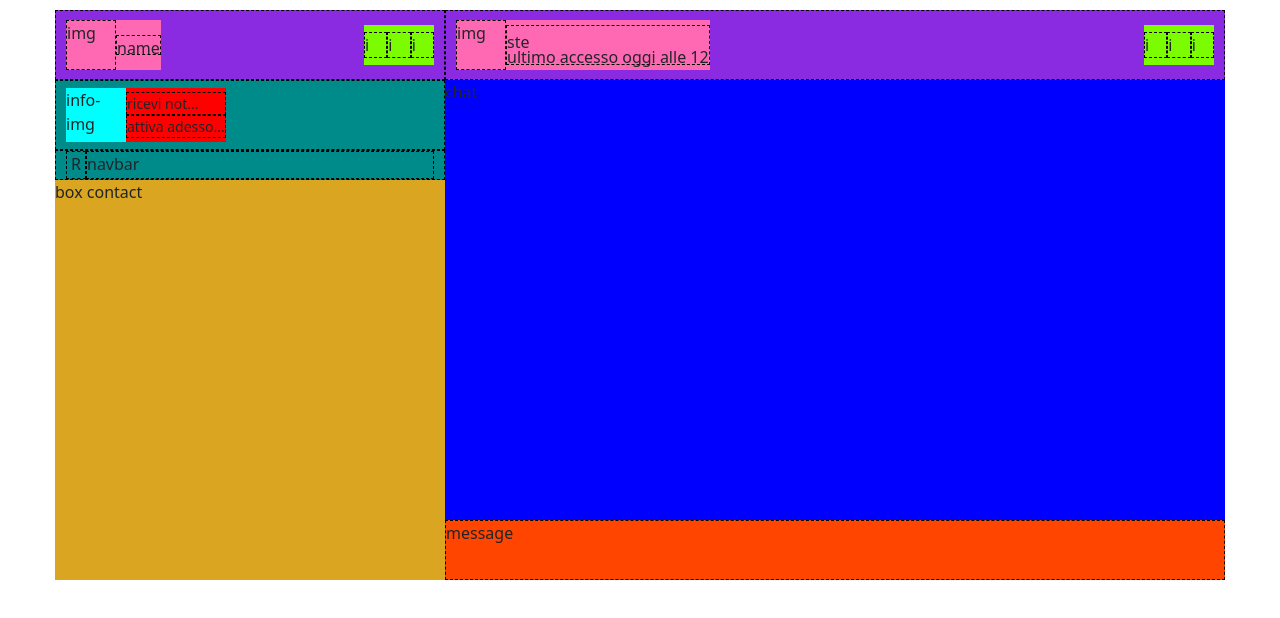
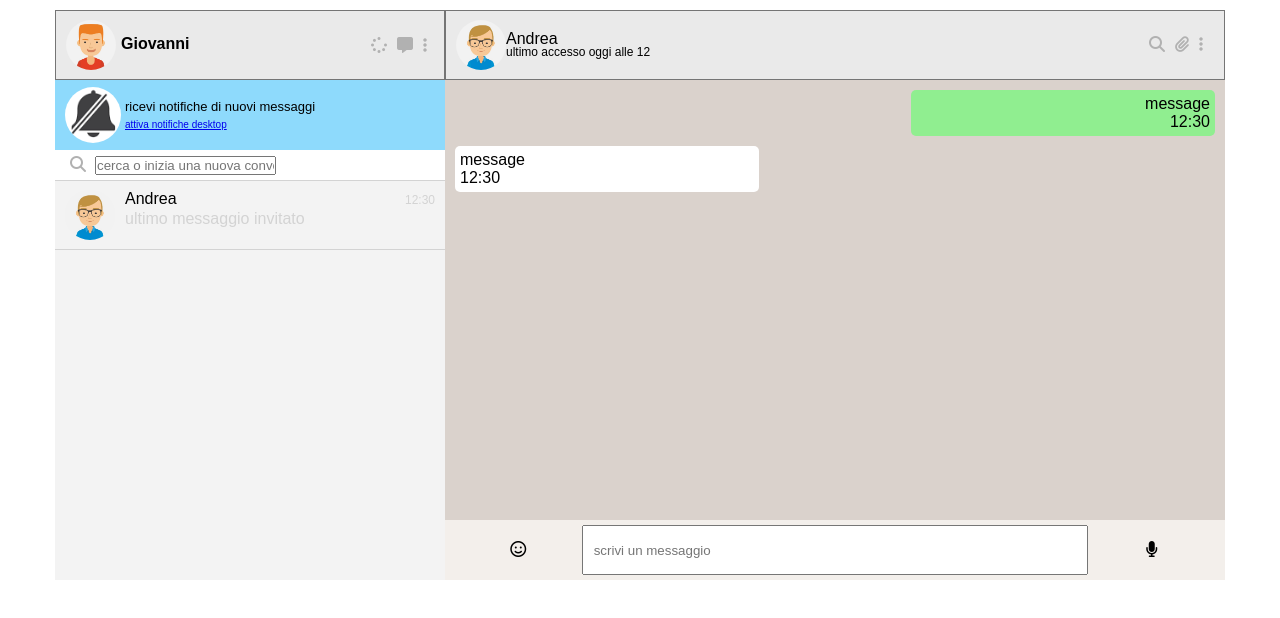
Before and after one commit to StefanoDellamore/vue-boolzapp, a plain HTML site: page index.html in a window 1280 px wide. Drawn offline with nearby package versions, Linux system fonts and the light colour scheme.

Commit message:
Finalizzazione struttura

```diff
--- a/css/style.css
+++ b/css/style.css
@@ -26,12 +26,10 @@ img {
     justify-content: center;
     align-items: center;
     height: 70px;
-    background-color: firebrick;
 }
 
 .body-contact {
     height: calc(100% - 70px);
-    background-color: darkcyan;
 }
 
 .container-info {
@@ -39,47 +37,47 @@ img {
 }
 
 .box-contact {
+    background-color: #f3f3f3;
     height: 400px;
-    background-color: goldenrod;
+    overflow: auto;
 }
 
 .box-message {
     height: calc(100% - 440px);
-    border: 1px dashed black;
 }
 
 .box-info {
     display: flex;
     align-items: center;
     height: 70px;
-    border: 1px dashed black;
+    background-color: #8EDAFC;
 }
 
 .box-research {
+    display: flex;
+    align-items: center;
     height: 30px;
-    border: 1px dashed black;
 }
 
 /* container-chat */
 
 .container-chat {
-    height: 100% ;
-    background-color: green;
+    height: 100%;
 }
 
 .header-chat {
     height: 70px;
-    background-color: saddlebrown;
 }
 
 .body-chat {
-    height: calc(100% - 70px);
-    background-color: orangered;
+    height: calc(100% - 80px);
+    background-color: #F3EEEAed;
 }
 
 .box-chat {
     height: 440px;
-    background-color: blue;
+    background-color: #DAD2CC;
+    overflow: auto;
 }
 
 /* header-contact / header chat */
@@ -92,29 +90,27 @@ img {
     height: 100%;
     width: 100%;
     padding: 10px;
-    background-color: blueviolet;
-    border: 1px dashed black;
+    background-color: #EAEAEA;
+    border: 1px solid rgb(117, 117, 117);
 }
 
 .header-contact-user-left, .header-chat-user-left {
     display: flex;
     justify-content: space-between;
     align-items: center;
-
     height: 50px;
-    background-color: hotpink;
 }
 
-.header-contact-user-img, .header-chat-user-img {
+.header-contact-user-img, .header-chat-user-img, .user-img {
     width: 50px;
     height: 50px;
-    border: 1px dashed black;
+    border-radius: 50%;
 }
 
 .header-contact-user-name {
     width: calc(100% - 50px);
     height: 20px;
-    border: 1px dashed black;
+    margin-left: 5px;
 }
 
 .header-chat-user-name {
@@ -123,7 +119,6 @@ img {
     flex-direction: column;
     width: calc(100% - 50px);
     height: 40px;
-    border: 1px dashed black;
 }
 
 /* da modificare */
@@ -133,6 +128,7 @@ img {
 
 .date {
     height: 15px;
+    font-size: 12px;
 }
 
 /* right */
@@ -143,12 +139,15 @@ img {
     justify-content: center;
     width: 70px;
     height: 40px;
-    background-color: lawngreen;
 }
 
 .header-contact-user-button, .header-chat-user-button {
     width: 35px;
-    border: 1px dashed black;
+}
+
+.fa-solid {
+    margin: 0 5px;
+    color: #B1B1B1;
 }
 
 
@@ -159,7 +158,6 @@ img {
     margin-left: 10px;
     height: 80%;
     width: 60px;
-    background-color: aqua;
 }
 
 .box-info-text {
@@ -167,7 +165,14 @@ img {
     flex-direction: column;
     justify-content: center;
     height: 80%;
-    background-color: red;
+}
+
+a {
+    font-size: 10px;
+}
+
+.notification {
+    font-size: 13px;
 }
 
 /* da modifcare */
@@ -187,14 +192,117 @@ img {
 }
 
 .box-research-button {
-    border: 1px dashed black;
     text-align: center;
     width: 20px;
+    margin: 0 10px;
+}
+
+.box-research-navbar {
+    width: calc(100% - 50px);
+    margin-right: 10px;
+}
+
+/* box-chat*/
+
+.container-user-single {
+    display: flex;
+    justify-content: space-between;
+    align-items: center;
+    height: 70px;
+    width: 100%;
+    border-top: 1px solid lightgray;
+    border-bottom: 1px solid lightgray;
+}
+
+.container-user-single-left {
+    display: flex;
+    margin: 0 10px;
+}
+
+.container-user-single-right {
+    margin: 0 10px;
+    padding-bottom: 30px;
+}
+
+.box-info-user {
+    display: flex;
+    justify-content: center;
+    align-items: center;
+}
+
+.user-name-details {
     margin-left: 10px;
 }
 
-.box-research-navbar {
-    border: 1px dashed black;
-    width: calc(100% - 40px);
-    margin-right: 10px;
+.user-last-message {
+    color: lightgray;
 }
+
+.user-name {
+    height: 20px;
+}
+
+.user-date {
+    font-size: 12px;
+    color: lightgray;
+}
+
+.container-message {
+    padding: 10px;
+}
+
+.single-message-container {
+    display: flex;
+}
+
+.single-message-container.sent {
+    justify-content: flex-end;
+}
+
+.box-single-message {
+    border-radius: 5px;
+    padding: 5px;
+    margin-bottom: 10px;
+}
+
+.single-message-container.sent > .box-single-message {
+    min-width: 40%;
+    background-color: lightgreen;
+    text-align: end;
+}
+
+.send {
+    justify-content: flex-end;
+}
+
+.single-message-container.received > .box-single-message {
+    min-width: 40%;
+    background-color: white;
+}
+
+/* box-message*/
+
+.box-message {
+    display: flex;
+    justify-content: space-between;
+    align-items:center;
+    text-align: center;
+    padding: 10px;
+}
+
+.box-message-navbar {
+    width: 80%;
+}
+
+.box-message-navbar > input {
+    width: 100%;
+    height: 50px;
+    padding: 10px;
+}
+
+.box-message-button {
+    width: 20%;
+}
+.fa-microphone {
+    color: black;
+}
--- a/index.html
+++ b/index.html
@@ -7,7 +7,7 @@
         <!-- CSS -->
         <link rel="stylesheet" href="css/style.css">
         <!-- Font awesome  -->
-        <link rel="stylesheet" href="https://cdn.jsdelivr.net/npm/bootstrap@5.3.2/dist/css/bootstrap.min.css" integrity="sha384-T3c6CoIi6uLrA9TneNEoa7RxnatzjcDSCmG1MXxSR1GAsXEV/Dwwykc2MPK8M2HN" crossorigin="anonymous">
+        <link rel="stylesheet" href="https://cdnjs.cloudflare.com/ajax/libs/font-awesome/6.5.1/css/all.min.css" integrity="sha512-DTOQO9RWCH3ppGqcWaEA1BIZOC6xxalwEsw9c2QQeAIftl+Vegovlnee1c9QX4TctnWMn13TZye+giMm8e2LwA==" crossorigin="anonymous" referrerpolicy="no-referrer" />
         <!-- 12-Bool  -->
         <link rel="stylesheet" href="css/12bool.css">
         <title>vue-boolzapp</title>
@@ -28,15 +28,18 @@
 
                                 <div class="header-contact-user">
                                     <div class="header-contact-user-left">
-                                        <div class="header-contact-user-img">img</div>
-                                        <div class="header-contact-user-name">name</div>
-
+                                        <div class="header-contact-user-img">
+                                            <img style="border-radius: 50%;" src="img/avatar_1.jpg" alt="">
+                                        </div>
+                                        <div class="header-contact-user-name">
+                                            <strong>Giovanni</strong>
+                                        </div>
                                     </div>
 
                                     <div class="header-contact-user-right">
-                                        <div class="header-contact-user-button">i</div>
-                                        <div class="header-contact-user-button">i</div>
-                                        <div class="header-contact-user-button">i</div>
+                                        <i class="fa-solid fa-spinner"></i>
+                                        <i class="fa-solid fa-message"></i>
+                                        <i class="fa-solid fa-ellipsis-vertical"></i>
                                     </div>
                                 </div>
 
@@ -46,19 +49,54 @@
                             <div class="body-contact">
                                 <div class="container-info">
                                     <div class="box-info">
-                                        <div class="box-info-img">info-img</div>
+                                        <div class="box-info-img">
+                                            <img style="border-radius: 50%;" src="img/images.png" alt="">
+                                        </div>
                                         <div class="box-info-text">
-                                            <div class="name2">ricevi not...</div>
-                                            <div class="date1">attiva adesso...</div>
+                                            <div class="notification">ricevi notifiche di nuovi messaggi</div>
+                                            <div class="notification-2">
+                                                <a href="#">attiva notifiche desktop</a>
+                                            </div>
                                         </div>
                                     </div>
 
+                                    <!---->
+
                                     <div class="box-research">
-                                        <div class="box-research-button">R</div>
-                                        <div class="box-research-navbar">navbar</div>
+                                        <div class="box-research-button">
+                                            <i class="fa-solid fa-magnifying-glass"></i>
+                                        </div>
+                                        <div class="box-research-navbar">
+                                            <input type="text" placeholder="cerca o inizia una nuova conversazione">
+                                        </div>
                                     </div>
                                 </div>
-                                <div class="box-contact">box contact</div>
+
+                                <!---->
+
+                                <div class="box-contact">
+
+                                    <div class="container-user-single">
+                                        <!--single-user-->
+                                        <div class="container-user-single-left">
+
+                                            <div class="user-img">
+                                                <img src="img/avatar_3.jpg" style="border-radius: 50%;" alt="">
+                                            </div>
+
+                                            <div class="user-name-details">
+                                                <div class="user-name">Andrea</div>
+                                                <div class="user-last-message">ultimo messaggio invitato</div>
+                                            </div>
+
+                                        </div>
+
+                                        <div class="container-user-single-right">
+                                            <div class="user-date">12:30</div>
+                                        </div>
+                                    </div>
+
+                                </div>
                             </div>
                         </div>
 
@@ -73,19 +111,28 @@
                                 <div class="header-chat">
 
                                     <div class="header-chat-user">
+
                                         <div class="header-chat-user-left">
-                                            <div class="header-chat-user-img">img</div>
+                                            <div class="header-chat-user-img">
+                                                <img src="img/avatar_3.jpg" style="border-radius: 50%;" alt="">
+                                            </div>
                                             <div class="header-chat-user-name">
-                                                <div class="name">ste</div>
+                                                <div class="name">Andrea</div>
                                                 <div class="date">ultimo accesso oggi alle 12</div>
                                             </div>
 
                                         </div>
 
                                         <div class="header-chat-user-right">
-                                            <div class="header-chat-user-button">i</div>
-                                            <div class="header-chat-user-button">i</div>
-                                            <div class="header-chat-user-button">i</div>
+                                            <div class="header-chat-user-button">
+                                                <i class="fa-solid fa-magnifying-glass"></i>
+                                            </div>
+                                            <div class="header-chat-user-button">
+                                                <i class="fa-solid fa-paperclip"></i>
+                                            </div>
+                                            <div class="header-chat-user-button">
+                                                <i class="fa-solid fa-ellipsis-vertical"></i>
+                                            </div>
                                         </div>
                                     </div>
 
@@ -95,10 +142,35 @@
                             <!--body-->
                             <div class="body-chat">
                                 <div class="box-chat">
-                                    chat
+                                    <div class="container-message">
+
+                                        <div class="single-message-container sent">
+                                            <div class="box-single-message">
+                                                <div class="single-message">message</div>
+                                                <div class="date-message">12:30</div>
+                                            </div>
+                                        </div>
+
+                                        <div class="single-message-container received">
+                                            <div class="box-single-message">
+                                                <div class="single-message">message</div>
+                                                <div class="date-message">12:30</div>
+                                            </div>
+                                        </div>
+
+                                    </div>
+
                                 </div>
                                 <div class="box-message">
-                                    message
+                                    <div class="box-message-button">
+                                        <i class="fa-regular fa-face-smile"></i>
+                                    </div>
+                                    <div class="box-message-navbar">
+                                        <input type="text" placeholder="scrivi un messaggio">
+                                    </div>
+                                    <div class="box-message-button">
+                                        <i class="fa-solid fa-microphone"></i>
+                                    </div>
                                 </div>
                             </div>
                         </div>
```
Also changed, not shown: img/images.png (added).
